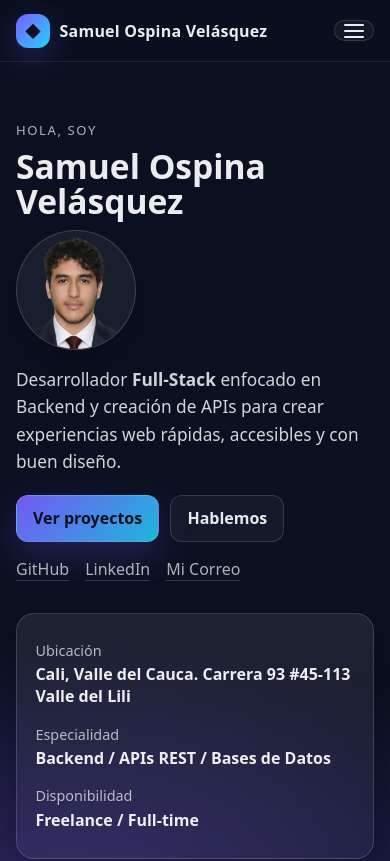
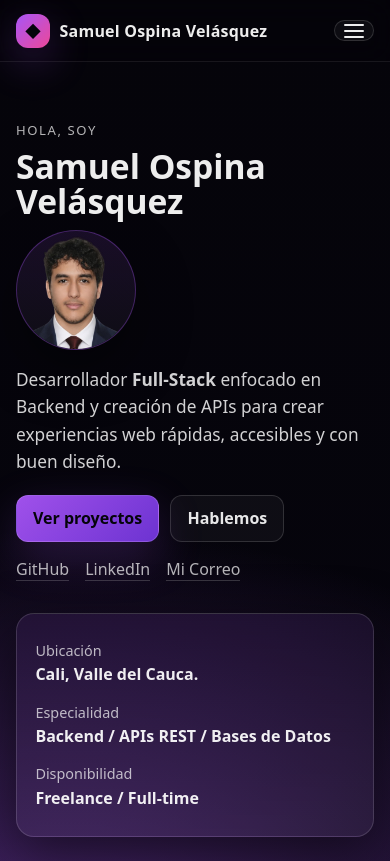
Before and after one commit to Thoma5in/portafolio, a plain HTML site: page index.html in a window 390 px wide. Shown: the top 861 px of the page. Drawn offline with Linux system fonts and the light colour scheme.

Commit message:
Portafolio

```diff
--- a/css/style.css
+++ b/css/style.css
@@ -1,17 +1,20 @@
 
 :root {
-	--bg: #0b1020;
-	--bg2: #0f1733;
-	--surface: rgba(255, 255, 255, 0.06);
-	--surface2: rgba(255, 255, 255, 0.09);
-	--text: rgba(255, 255, 255, 0.92);
-	--muted: rgba(255, 255, 255, 0.68);
+	/* Palette: black + purple (neon accents) */
+	--bg: #05040a;
+	--bg2: #0b0822;
+	--surface: rgba(255, 255, 255, 0.05);
+	--surface2: rgba(168, 85, 247, 0.10);
+	--text: rgba(255, 255, 255, 0.93);
+	--muted: rgba(255, 255, 255, 0.70);
 	--border: rgba(255, 255, 255, 0.14);
-	--shadow: 0 14px 40px rgba(0, 0, 0, 0.38);
-	--brand: #7c5cff;
-	--brand2: #21d4fd;
-	--ok: #5dffa1;
-	--danger: #ff5d8a;
+	--shadow: 0 18px 55px rgba(0, 0, 0, 0.55);
+	--brand: #a855f7;
+	--brand2: #7c3aed;
+	--brand3: #ec4899;
+	--ring: rgba(168, 85, 247, 0.35);
+	--ok: #4dffb0;
+	--danger: #ff4d7d;
 	--radius: 18px;
 	--radius-sm: 12px;
 	--container: 1120px;
@@ -32,14 +35,40 @@ body {
 	margin: 0;
 	font-family: ui-sans-serif, system-ui, -apple-system, Segoe UI, Roboto, Arial, "Noto Sans", "Liberation Sans", sans-serif;
 	color: var(--text);
-	background: radial-gradient(900px 500px at 18% 12%, rgba(124, 92, 255, 0.35), transparent 60%),
-		radial-gradient(900px 500px at 70% 18%, rgba(33, 212, 253, 0.25), transparent 60%),
+	background:
+		radial-gradient(1000px 650px at 18% 12%, rgba(168, 85, 247, 0.40), transparent 62%),
+		radial-gradient(900px 600px at 76% 18%, rgba(236, 72, 153, 0.22), transparent 62%),
+		radial-gradient(1200px 900px at 50% 110%, rgba(124, 58, 237, 0.22), transparent 55%),
 		linear-gradient(180deg, var(--bg), var(--bg2));
 	min-height: 100vh;
 }
 
+/* Scrollbar (WebKit) */
+@supports selector(::-webkit-scrollbar) {
+	::-webkit-scrollbar { width: 12px; height: 12px; }
+	::-webkit-scrollbar-track { background: rgba(255, 255, 255, 0.04); }
+	::-webkit-scrollbar-thumb {
+		background: rgba(168, 85, 247, 0.28);
+		border: 3px solid rgba(0, 0, 0, 0);
+		background-clip: padding-box;
+		border-radius: 999px;
+	}
+	::-webkit-scrollbar-thumb:hover { background: rgba(168, 85, 247, 0.38); background-clip: padding-box; }
+}
+
+::selection {
+	background: rgba(168, 85, 247, 0.35);
+	color: rgba(255, 255, 255, 0.95);
+}
+
 a { color: inherit; text-decoration: none; }
 a:hover { text-decoration: underline; }
+
+a:focus-visible {
+	outline: 2px solid var(--ring);
+	outline-offset: 3px;
+	border-radius: 10px;
+}
 
 code {
 	font-family: ui-monospace, SFMono-Regular, Menlo, Monaco, Consolas, "Liberation Mono", "Courier New", monospace;
@@ -74,7 +103,7 @@ code {
 	position: sticky;
 	top: 0;
 	backdrop-filter: blur(14px);
-	background: rgba(11, 16, 32, 0.65);
+	background: rgba(5, 4, 10, 0.68);
 	border-bottom: 1px solid rgba(255, 255, 255, 0.08);
 	z-index: 30;
 }
@@ -100,9 +129,9 @@ code {
 	width: 34px;
 	height: 34px;
 	border-radius: 12px;
-	background: linear-gradient(135deg, var(--brand), var(--brand2));
-	color: #0b1020;
-	box-shadow: 0 10px 30px rgba(124, 92, 255, 0.25);
+	background: linear-gradient(135deg, var(--brand), var(--brand3));
+	color: #05040a;
+	box-shadow: 0 14px 40px rgba(168, 85, 247, 0.28);
 }
 
 .site-nav {
@@ -117,8 +146,13 @@ code {
 	color: rgba(255, 255, 255, 0.86);
 }
 .site-nav a:hover {
-	background: rgba(255, 255, 255, 0.06);
+	background: rgba(168, 85, 247, 0.12);
 	text-decoration: none;
+}
+
+.site-nav a:focus-visible {
+	outline: 2px solid var(--ring);
+	outline-offset: 3px;
 }
 
 .icon-btn {
@@ -129,6 +163,16 @@ code {
 	border-radius: 12px;
 	padding: 0.55rem;
 	cursor: pointer;
+}
+
+.icon-btn:hover {
+	border-color: rgba(168, 85, 247, 0.35);
+	background: rgba(168, 85, 247, 0.10);
+}
+
+.icon-btn:focus-visible {
+	outline: 2px solid var(--ring);
+	outline-offset: 3px;
 }
 
 .hamburger {
@@ -178,9 +222,9 @@ code {
 	width: clamp(120px, 16vw, 168px);
 	height: clamp(120px, 16vw, 168px);
 	border-radius: 50%;
-	border: 1px solid rgba(255, 255, 255, 0.16);
-	background: rgba(255, 255, 255, 0.06);
-	box-shadow: 0 18px 45px rgba(0, 0, 0, 0.28);
+	border: 1px solid rgba(168, 85, 247, 0.32);
+	background: linear-gradient(180deg, rgba(168, 85, 247, 0.12), rgba(255, 255, 255, 0.04));
+	box-shadow: 0 22px 55px rgba(0, 0, 0, 0.40);
 	display: grid;
 	place-items: center;
 	overflow: hidden;
@@ -231,10 +275,20 @@ h1 {
 
 .hero-card {
 	border: 1px solid var(--border);
-	background: linear-gradient(180deg, rgba(255, 255, 255, 0.08), rgba(255, 255, 255, 0.04));
+	background: linear-gradient(180deg, rgba(168, 85, 247, 0.10), rgba(255, 255, 255, 0.04));
 	border-radius: var(--radius);
 	box-shadow: var(--shadow);
 	padding: 1.15rem;
+}
+
+.hero-card {
+	transition: transform 160ms ease, border-color 160ms ease, box-shadow 160ms ease;
+}
+
+.hero-card:hover {
+	transform: translateY(-2px);
+	border-color: rgba(168, 85, 247, 0.36);
+	box-shadow: 0 22px 70px rgba(0, 0, 0, 0.58);
 }
 
 .stat {
@@ -280,10 +334,21 @@ p { margin: 0.7rem 0; line-height: 1.65; }
 
 .card {
 	border: 1px solid var(--border);
-	background: rgba(255, 255, 255, 0.06);
+	background: rgba(255, 255, 255, 0.05);
 	border-radius: var(--radius);
 	box-shadow: 0 10px 30px rgba(0, 0, 0, 0.18);
 	padding: 1.15rem;
+}
+
+.card {
+	transition: transform 160ms ease, border-color 160ms ease, background 160ms ease, box-shadow 160ms ease;
+}
+
+.card:hover {
+	transform: translateY(-2px);
+	border-color: rgba(168, 85, 247, 0.32);
+	background: rgba(168, 85, 247, 0.08);
+	box-shadow: 0 18px 55px rgba(0, 0, 0, 0.45);
 }
 
 .card p { color: rgba(255, 255, 255, 0.78); }
@@ -319,8 +384,8 @@ p { margin: 0.7rem 0; line-height: 1.65; }
 .chips li {
 	padding: 0.35rem 0.55rem;
 	border-radius: 999px;
-	border: 1px solid rgba(255, 255, 255, 0.16);
-	background: rgba(255, 255, 255, 0.04);
+	border: 1px solid rgba(168, 85, 247, 0.22);
+	background: rgba(168, 85, 247, 0.08);
 	font-size: 0.88rem;
 	color: rgba(255, 255, 255, 0.85);
 }
@@ -334,19 +399,29 @@ p { margin: 0.7rem 0; line-height: 1.65; }
 	border-radius: 12px;
 	padding: 0.7rem 1rem;
 	border: 1px solid rgba(255, 255, 255, 0.14);
-	background: linear-gradient(135deg, rgba(124, 92, 255, 0.95), rgba(33, 212, 253, 0.85));
-	color: #0b1020;
+	background: linear-gradient(135deg, rgba(168, 85, 247, 0.95), rgba(124, 58, 237, 0.88));
+	color: #05040a;
 	font-weight: 750;
 	text-decoration: none;
 	cursor: pointer;
-	box-shadow: 0 14px 35px rgba(124, 92, 255, 0.22);
+	box-shadow: 0 16px 46px rgba(168, 85, 247, 0.22);
 }
 .btn:hover { text-decoration: none; filter: brightness(1.03); }
+
+.btn:focus-visible {
+	outline: 2px solid var(--ring);
+	outline-offset: 3px;
+}
 
 .btn-ghost {
 	background: rgba(255, 255, 255, 0.04);
 	color: rgba(255, 255, 255, 0.9);
 	box-shadow: none;
+}
+
+.btn-ghost:hover {
+	background: rgba(168, 85, 247, 0.10);
+	border-color: rgba(168, 85, 247, 0.30);
 }
 
 .btn-small { padding: 0.55rem 0.8rem; border-radius: 10px; font-weight: 700; }
@@ -373,8 +448,8 @@ p { margin: 0.7rem 0; line-height: 1.65; }
 }
 
 .input:focus {
-	border-color: rgba(33, 212, 253, 0.55);
-	box-shadow: 0 0 0 4px rgba(33, 212, 253, 0.12);
+	border-color: rgba(168, 85, 247, 0.62);
+	box-shadow: 0 0 0 4px rgba(168, 85, 247, 0.16);
 }
 
 /* Projects */
@@ -464,7 +539,7 @@ label { color: rgba(255, 255, 255, 0.86); font-weight: 650; }
 .site-footer {
 	padding: 1.8rem 0 2.2rem;
 	border-top: 1px solid rgba(255, 255, 255, 0.08);
-	background: rgba(11, 16, 32, 0.35);
+	background: rgba(5, 4, 10, 0.40);
 }
 
 .footer-inner {
@@ -494,7 +569,7 @@ label { color: rgba(255, 255, 255, 0.86); font-weight: 650; }
 		padding: 0.85rem;
 		border-radius: 16px;
 		border: 1px solid rgba(255, 255, 255, 0.14);
-		background: rgba(11, 16, 32, 0.9);
+		background: rgba(5, 4, 10, 0.92);
 		box-shadow: var(--shadow);
 		display: none;
 		flex-direction: column;
@@ -517,6 +592,7 @@ label { color: rgba(255, 255, 255, 0.86); font-weight: 650; }
 @media (prefers-reduced-motion: reduce) {
 	html { scroll-behavior: auto; }
 	.link-card { transition: none; }
+	.card, .hero-card { transition: none; }
 }
 
 /* CV Page */
@@ -567,7 +643,7 @@ label { color: rgba(255, 255, 255, 0.86); font-weight: 650; }
 	height: min(84vh, 860px);
 	border-radius: var(--radius);
 	border: 1px solid rgba(255, 255, 255, 0.16);
-	background: rgba(11, 16, 32, 0.92);
+	background: rgba(5, 4, 10, 0.92);
 	box-shadow: var(--shadow);
 	display: grid;
 	grid-template-rows: auto 1fr auto;
--- a/index.html
+++ b/index.html
@@ -67,7 +67,7 @@
                 <div class="hero-card" aria-label="Resumen rápido">
                     <div class="stat">
                         <span class="stat-k">Ubicación</span>
-                        <span class="stat-v">Cali, Valle del Cauca. Carrera 93 #45-113 Valle del Lili</span>
+                        <span class="stat-v">Cali, Valle del Cauca.</span>
                     </div>
                     <div class="stat">
                         <span class="stat-k">Especialidad</span>
```
